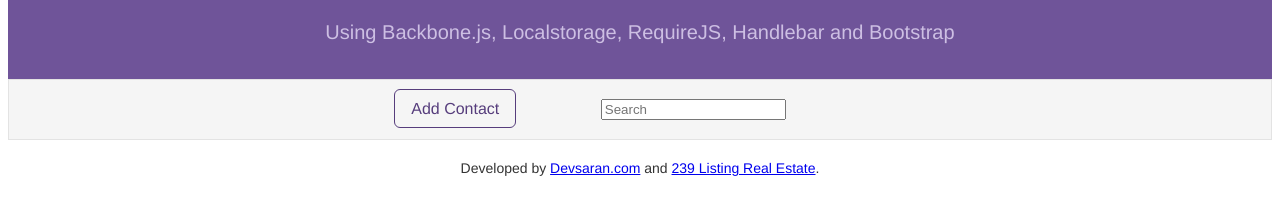
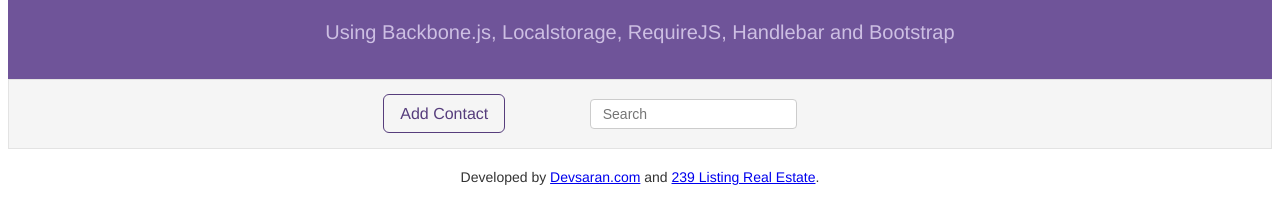
Before and after one commit to larencozart/Contact-Manager, a website: page public/index.html in a window 1280 px wide. Shown: the part 92-316 px from the top of the page. Drawn offline with Linux system fonts and the light colour scheme.

Commit message:
Add utilities bar html and css

```diff
--- a/public/index.html
+++ b/public/index.html
@@ -16,14 +16,14 @@
     <p>Using Backbone.js, Localstorage, RequireJS, Handlebar and Bootstrap</p>
   </header>
   <main>
-    <!-- Add Contact Button & Search Bar-->
+
     <section id="utilities-bar">
-      <a id="add-contact-btn" href="#">Add Contact</a>
-      <input type="text" placeholder="Search">
+      <!-- Add Contact Button & Search Bar-->
+      <a href="#" id="add-contact-btn">Add Contact</a>
+      <input type="text" id="search" name="search" placeholder="Search">
 
     </section>
-
-    <!-- Contacts: all or searched ones-->
+      <!-- Contacts: all or searched ones-->
     <section></section>
   </main>
   <footer>
--- a/public/stylesheets/contact_manager.css
+++ b/public/stylesheets/contact_manager.css
@@ -44,7 +44,13 @@ header p {
   background-color: #563d7c;
 }
 
-
+#search {
+  padding: 6px 12px;
+  font-size: 14px;
+  background-color: #fff;
+  border: 1px solid #ccc;
+  border-radius: 4px;
+}
 
 footer {
   text-align: center;
```
